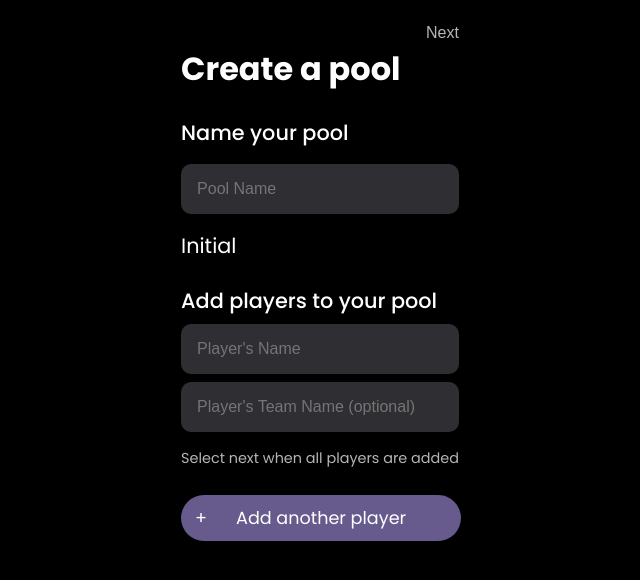
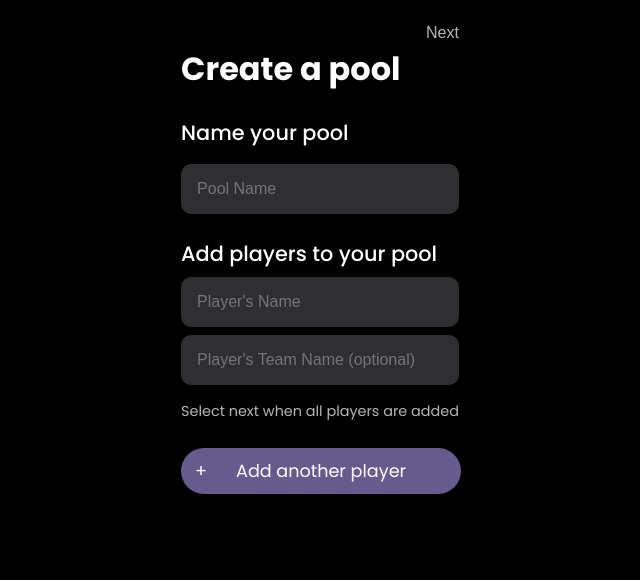
Before and after one commit to GreyNewfie/wizpool-app, a React (Vite) app: page /create-pool in a window 1280 px wide. Shown: the top 580 px of the page, without its empty margins (320-960 px from the left). Built offline with nearby package versions, Linux system fonts and the light colour scheme.

Commit message:
Refactor AddPlayer.jsx
Remove items used for testing

```diff
--- a/src/components/AddPlayer.jsx
+++ b/src/components/AddPlayer.jsx
@@ -13,7 +13,7 @@ export default function AddPlayer({
           id: `player-${playerId}-name`,
           name: `player-${playerId}-name`,
           placeholderText: "Player's Name",
-          onChange: (e) => handlePlayerNameChange(e.target.value),
+          onChange: handlePlayerNameChange,
         }}
       />
       <UserTextInput
--- a/src/pages/CreatePoolPage.jsx
+++ b/src/pages/CreatePoolPage.jsx
@@ -7,7 +7,7 @@ import classes from './CreatePoolPage.module.css';
 
 export default function CreatePoolPage() {
   const [playerCount, setPlayerCount] = useState(1);
-  const [poolName, setPoolName] = useState('Initial');
+  const [poolName, setPoolName] = useState('');
   const [players, setPlayers] = useState([]);
 
   function handleClick() {
@@ -53,13 +53,11 @@ export default function CreatePoolPage() {
             handleChange: handlePoolNameChange,
           }}
         />
-        <p>{poolName}</p>
       </div>
       <div className={classes['add-players-section']}>
         <form className={classes['add-player']}>
           <h3 className="page-subsection-header">Add players to your pool</h3>
           {[...Array(playerCount)].map((_, index) => {
-            console.log(index);
             return (
               <AddPlayer
                 key={index} //Shold this be outside of the props object?
```
